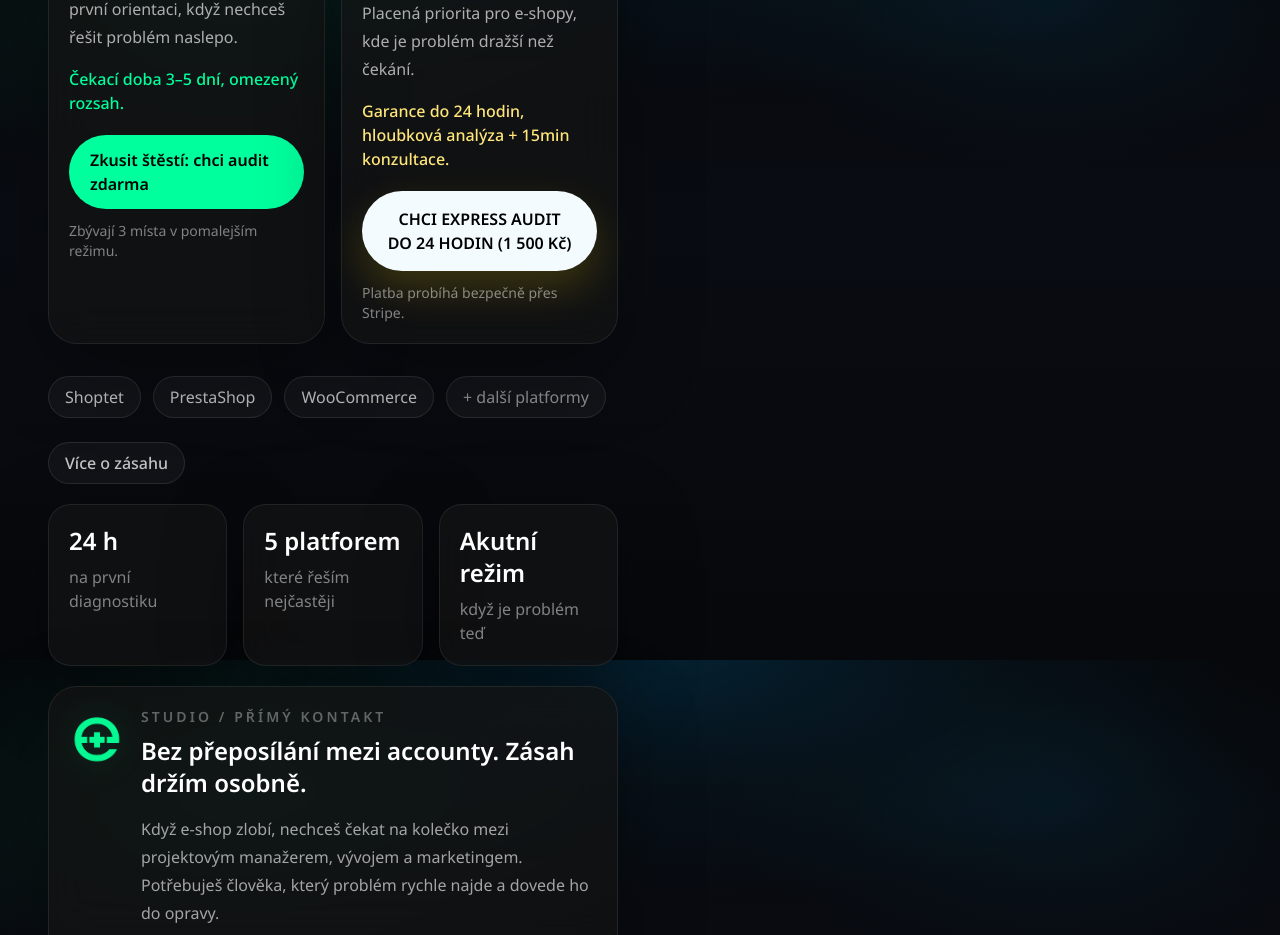
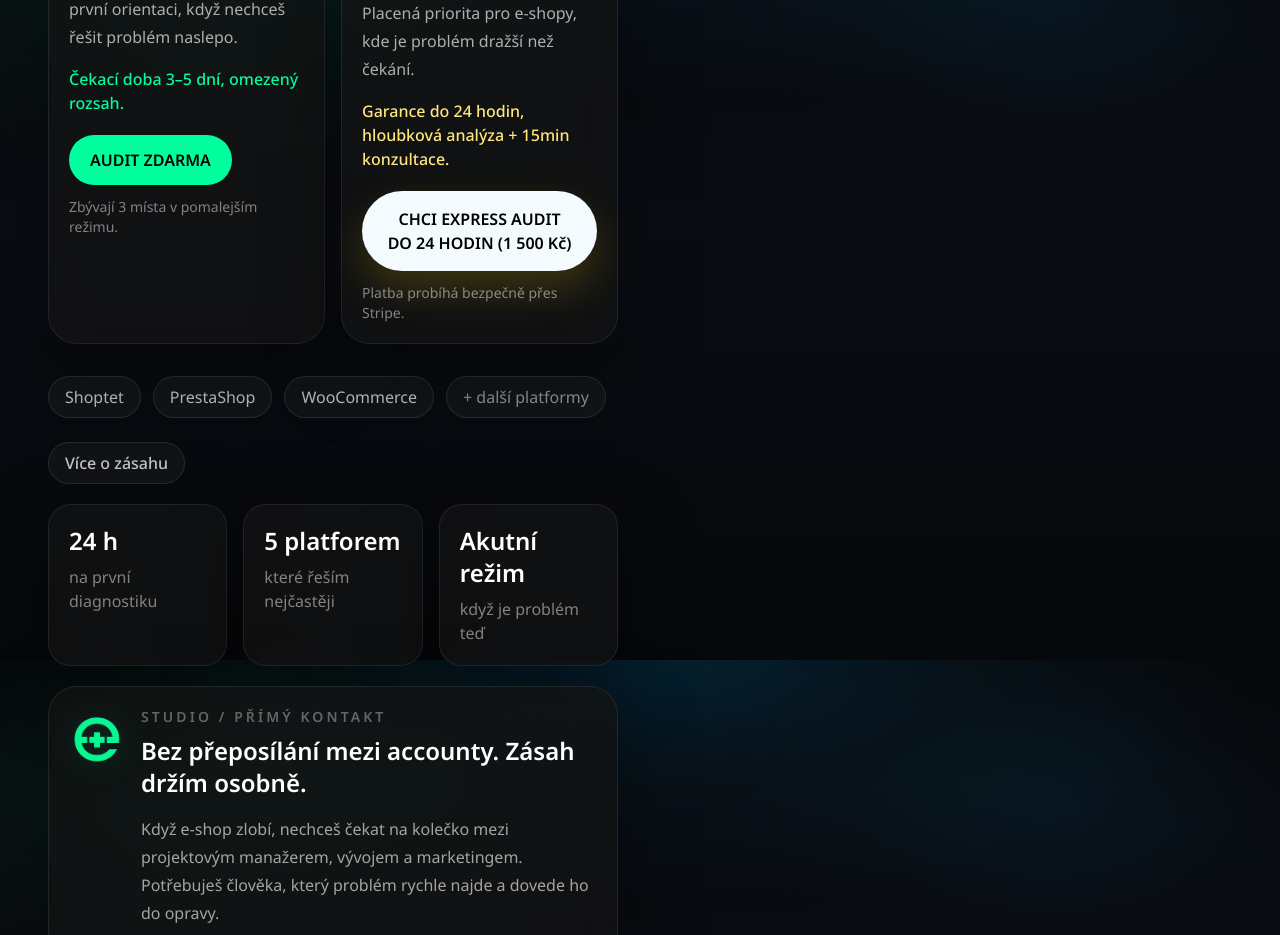
Before and after one commit to lb-ship-it/e-shop-medic, a Next.js app: page / in a window 1280 px wide. Shown: the part 940-1875 px from the top of the page. Built offline with nearby package versions, Linux system fonts and the light colour scheme.

Commit message:
Simplify free audit CTA copy

```diff
--- a/app/page.tsx
+++ b/app/page.tsx
@@ -511,7 +511,7 @@ export default function Home() {
                     href="#audit-zdarma-form"
                     className="inline-flex min-h-12 items-center justify-center rounded-full border border-accent-green/22 bg-accent-green px-5 py-3 text-base font-semibold text-black transition hover:translate-y-[-1px]"
                   >
-                    Zkusit štěstí: chci audit zdarma
+                    AUDIT ZDARMA
                   </a>
                   <p className="mt-3 text-sm text-white/48">Zbývají 3 místa v pomalejším režimu.</p>
                 </AuditOptionCard>
```
